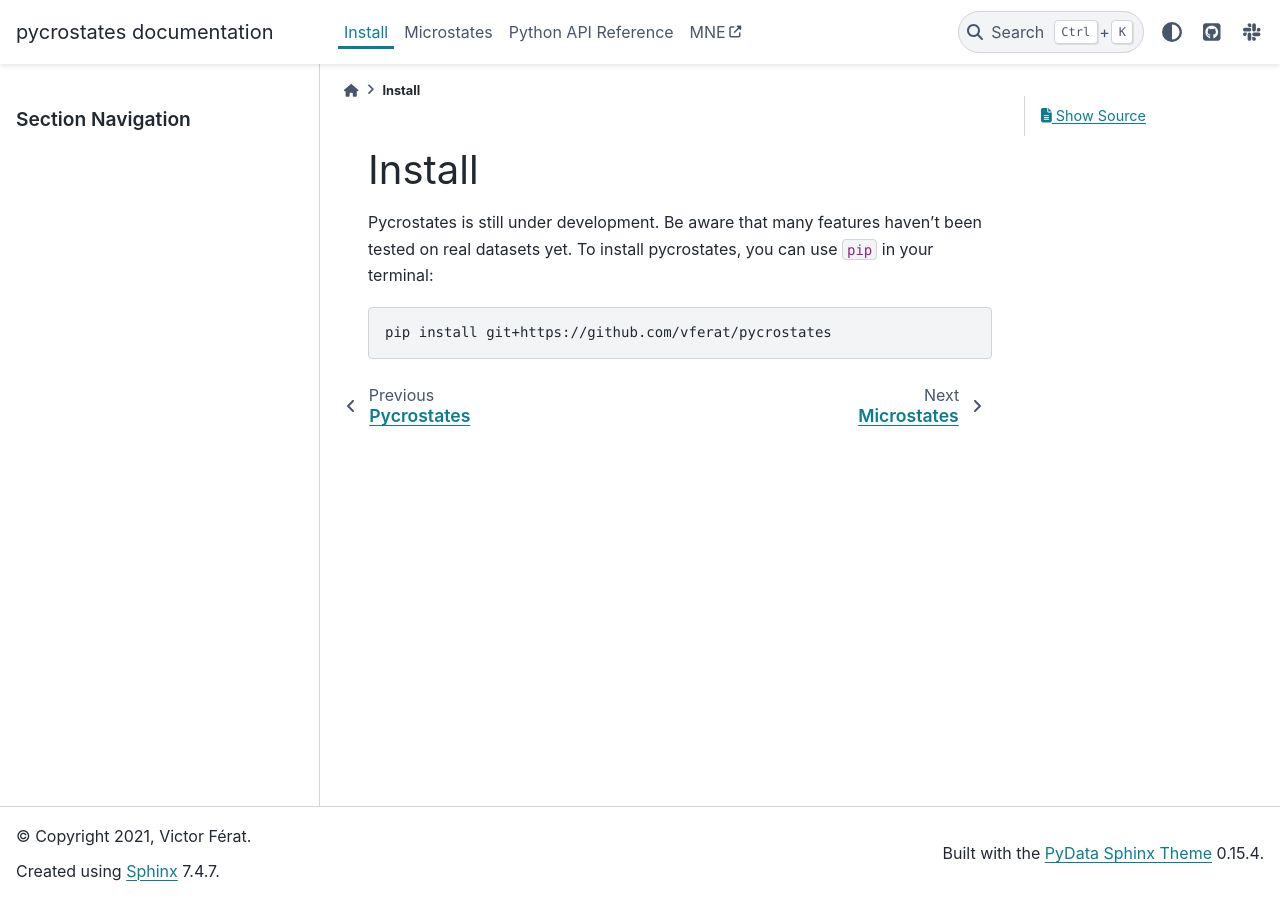
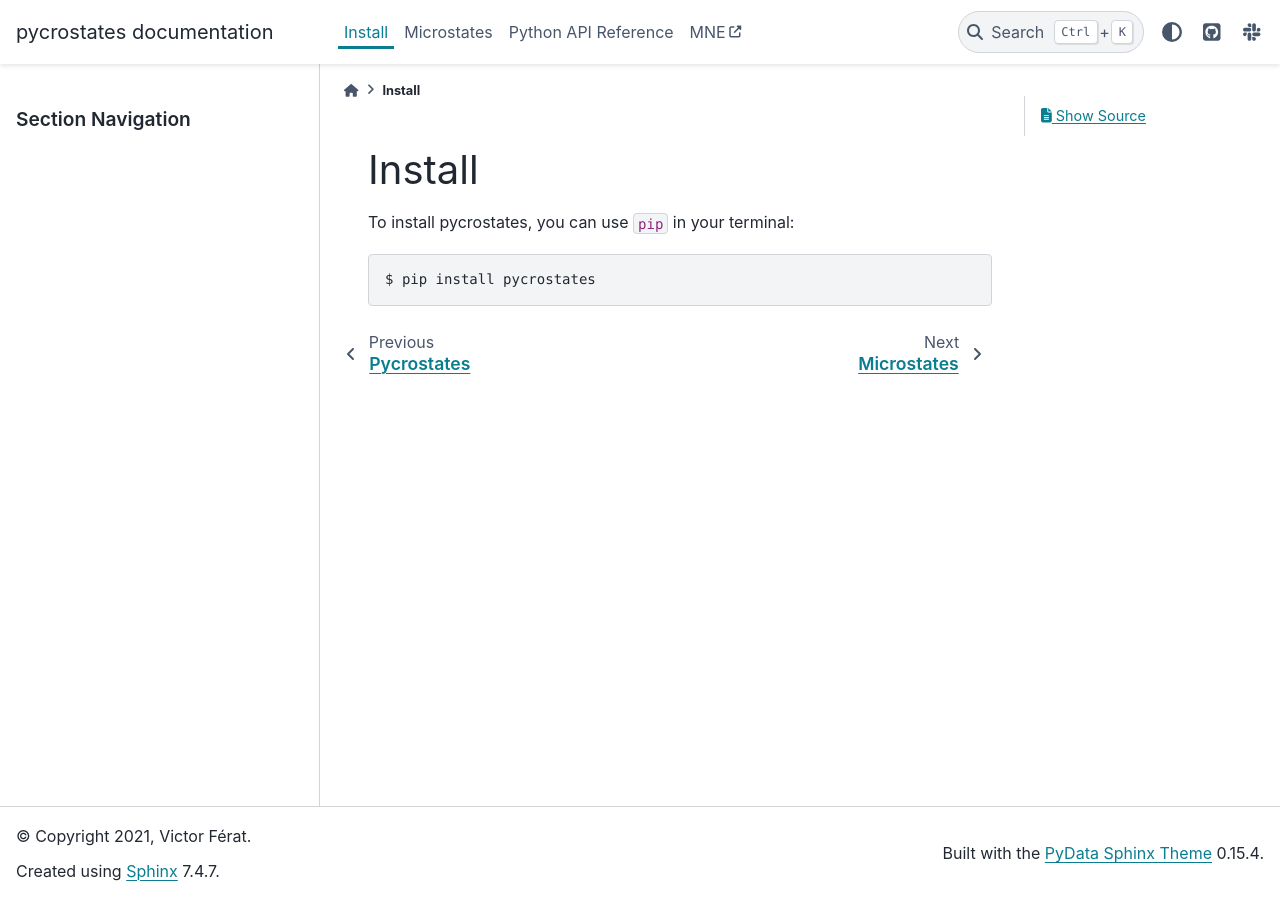
Before and after one commit to vferat/pycrostates, a Sphinx documentation site: the page built from docs/source/install.rst, in a window 1280 px wide. Built offline with Sphinx 7.4.7 and the PyData theme 0.15.4, drawn with Linux system fonts in a browser that asks for light colours; pages that are not in the unit, such as notebooks, are missing from menus.

Commit message:
Update install.rst

```diff
--- a/docs/source/install.rst
+++ b/docs/source/install.rst
@@ -1,10 +1,8 @@
 Install
 =======
 
-Pycrostates is still under development. Be aware that many features haven't
-been tested on real datasets yet. To install pycrostates, you can use ``pip``
-in your terminal:
+To install pycrostates, you can use ``pip`` in your terminal:
 
 .. code-block:: bash
 
-    pip install git+https://github.com/vferat/pycrostates
+    $ pip install pycrostates
```
